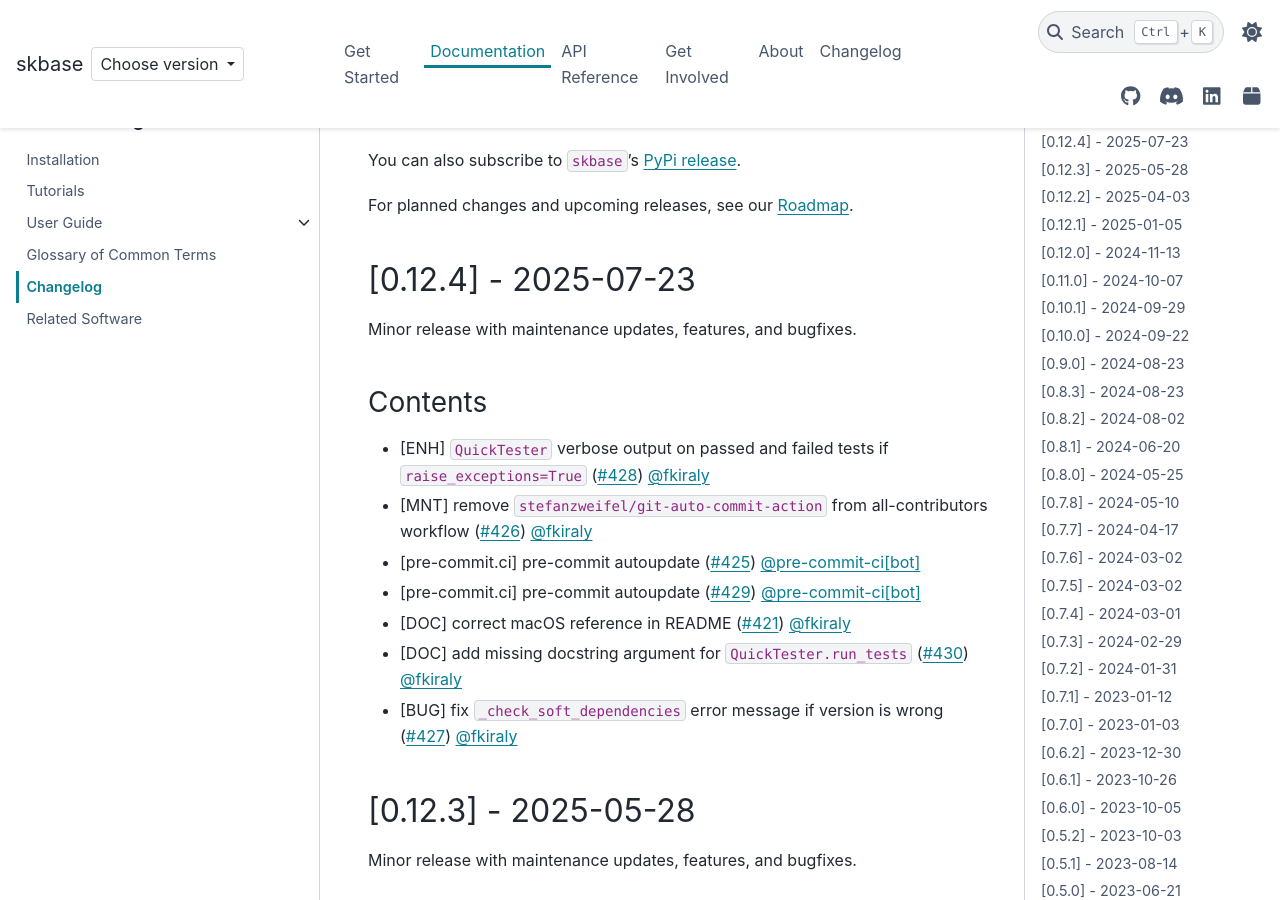
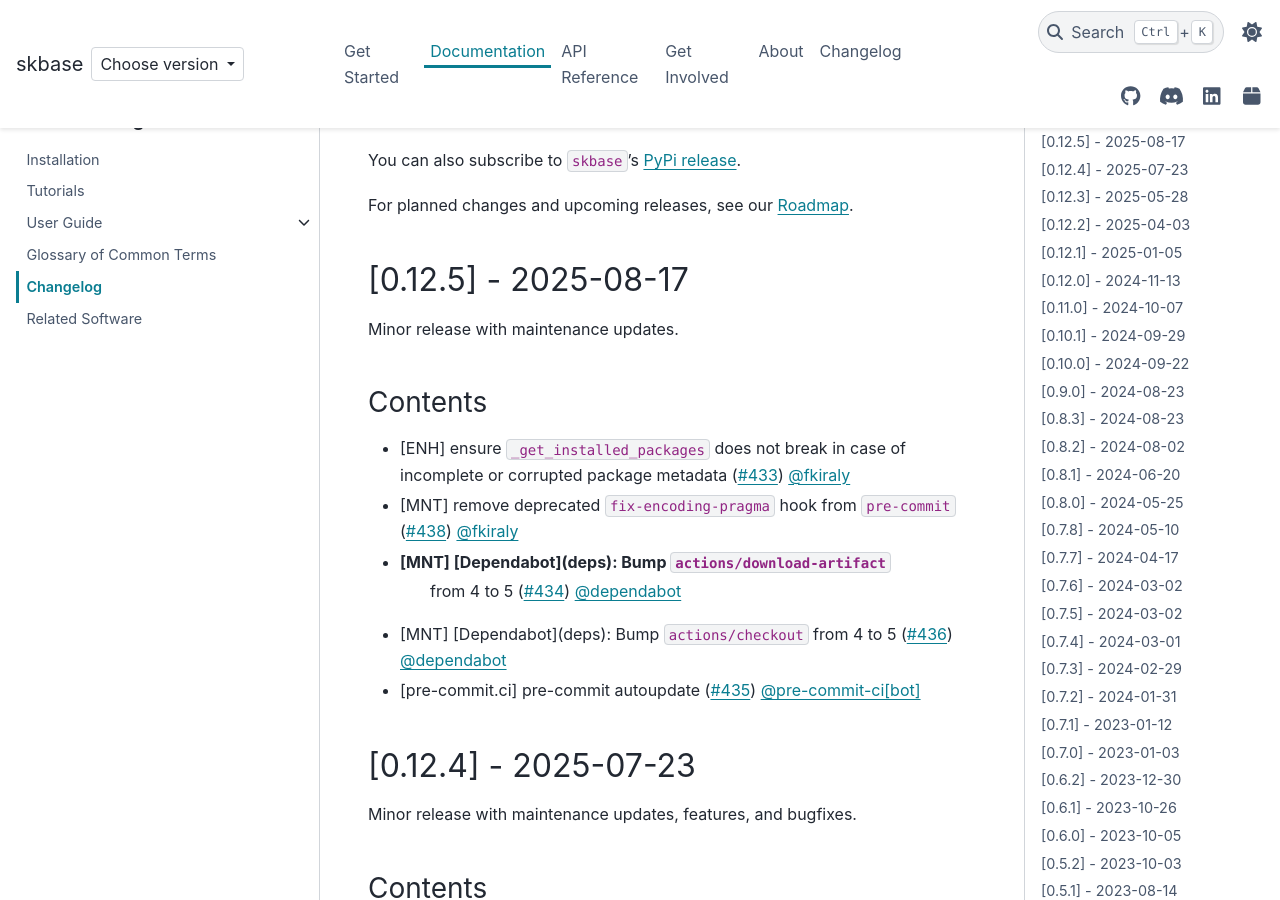
Before and after one commit to sktime/skbase, a Sphinx documentation site: the page built from docs/source/user_documentation/changelog.rst, in a window 1280 px wide and 900 px high, scrolled down 224 px. Built offline with Sphinx 7.4.7 and the PyData theme 0.15.4, drawn with Linux system fonts in a browser that asks for light colours; comment, search, counter and statistics services are not loaded.

Commit message:
Release 0.12.5 (#437)
Release 0.12.5

* changelog
* version bump

```diff
--- a/docs/source/user_documentation/changelog.rst
+++ b/docs/source/user_documentation/changelog.rst
@@ -13,6 +13,24 @@
 `PyPi release <https://libraries.io/pypi/scikit-base>`_.
 
 For planned changes and upcoming releases, see our :ref:`roadmap`.
+
+[0.12.5] - 2025-08-17
+=====================
+
+Minor release with maintenance updates.
+
+Contents
+--------
+
+* [ENH] ensure ``_get_installed_packages`` does not break in case of
+  incomplete or corrupted package metadata (:pr:`433`) :user:`fkiraly`
+* [MNT] remove deprecated ``fix-encoding-pragma`` hook from ``pre-commit``
+  (:pr:`438`) :user:`fkiraly`
+* [MNT] [Dependabot](deps): Bump ``actions/download-artifact``
+   from 4 to 5 (:pr:`434`) :user:`dependabot`
+* [MNT] [Dependabot](deps): Bump ``actions/checkout``
+  from 4 to 5 (:pr:`436`) :user:`dependabot`
+* [pre-commit.ci] pre-commit autoupdate (:pr:`435`) :user:`pre-commit-ci[bot]`
 
 
 [0.12.4] - 2025-07-23
--- a/pyproject.toml
+++ b/pyproject.toml
@@ -1,6 +1,6 @@
 [project]
 name = "scikit-base"
-version = "0.12.4"
+version = "0.12.5"
 description = "Base classes for sklearn-like parametric objects"
 authors = [
     {name = "sktime developers", email = "sktime.toolbox@gmail.com"},
--- a/skbase/__init__.py
+++ b/skbase/__init__.py
@@ -6,4 +6,4 @@
 The included functionality makes it easy to reuse scikit-learn and
 sktime design principles in your project.
 """
-__version__: str = "0.12.4"
+__version__: str = "0.12.5"
```
Also changed, not shown: README.md (+1 -1 lines), docs/source/_static/switcher.json (+6 -1 lines).
